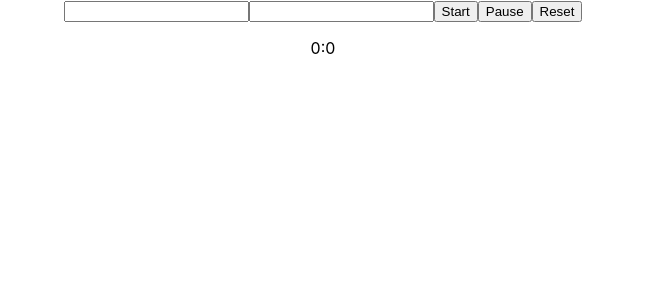
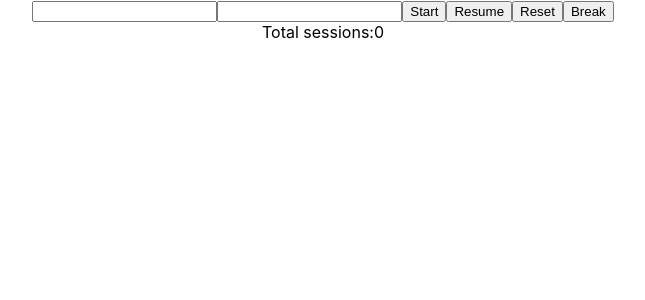
Before and after one commit to minhaj-ap/pomodoro, a React (Create React App) app: page / in a window 1280 px wide. Shown: the top 300 px of the page, without its empty margins (317-962 px from the left). Built offline with nearby package versions, Linux system fonts and the light colour scheme.

Commit message:
the whole logic is ready.

```diff
--- a/src/components/countdown.js
+++ b/src/components/countdown.js
@@ -3,17 +3,40 @@ export default function Countdown() {
   const [minute, setMinute] = useState();
   const [second, setSecond] = useState();
   const [time, setTime] = useState({ minutes: 0, seconds: 0 });
+  const [Break, setBreak] = useState(false);
+  const [BreakFreq, setBreakFreq] = useState(0);
+  const [longBreak, setLongBreak] = useState(false);
   const [run, setRun] = useState(false);
-
+  const [status, setStatus] = useState("");
+  const [breakNeed, setBreakNeed] = useState(true);
+  const [longBreakNeed, setLongBreakNeed] = useState(true);
+  const [sessions, setSessions] = useState(0);
   useEffect(() => {
-    console.log("Running " + run);
+    if (BreakFreq % 5 === 0 && BreakFreq !== 0) {
+      setBreakFreq(0);
+      setSessions((sessions) => sessions + 1);
+    }
     if (!run) return;
     let timer;
     if (run) {
       timer = setInterval(() => {
         setTime((prevTime) => {
+          if (Break) {
+            setStatus("BREAK OF 5 MINS RUNNING");
+          } else if (longBreak) {
+            setStatus("Long break started");
+          } else {
+            setStatus("TIMER RUNNING");
+          }
           if (prevTime.minutes === 0 && prevTime.seconds === 0) {
             clearInterval(timer);
+            if (!Break && longBreakNeed && BreakFreq >= 4) {
+              setLongBreak(true);
+            }
+            if (breakNeed) {
+              setBreak(true);
+            }
+            setStatus("");
             setRun(false);
             return prevTime;
           } else if (prevTime.seconds === 0) {
@@ -27,7 +50,28 @@ export default function Countdown() {
       clearInterval(timer);
     }
     return () => clearInterval(timer);
-  }, [run]);
+  }, [run, Break, breakNeed, longBreak, longBreakNeed, BreakFreq]);
+  useEffect(() => {
+    if (!Break) {
+      return;
+    }
+    if (Break) {
+      setStatus("BREAK OF 5 MINS RUNNING");
+      setTime({ minutes: 0, seconds: 3 });
+      setRun(true);
+      setBreakFreq((freq) => freq + 1);
+    }
+  }, [Break, longBreakNeed]);
+  useEffect(() => {
+    if (longBreak) {
+      setBreak(false);
+      setBreakNeed(false);
+      console.log("Long break started");
+      setStatus("Long break started");
+      setTime({ minutes: 0, seconds: 10 });
+      setRun(true);
+    }
+  }, [longBreak]);
   const handleMinute = (event) => {
     setMinute(event.target.value);
   };
@@ -35,30 +79,72 @@ export default function Countdown() {
     setSecond(event.target.value);
   };
   const handleStart = () => {
+    setLongBreak(false);
+    setBreak(false);
+    setLongBreakNeed(true);
+    setBreakNeed(true);
     const minutes = minute ? parseInt(minute) : 0;
     const seconds = second ? parseInt(second) : 0;
+    if (!minutes && !seconds) {
+      alert("Please enter a valid minute");
+      return;
+    }
     setTime({ minutes, seconds });
     setRun(true);
   };
   const handlePause = () => {
     setRun(false);
-    console.log("pause");
+  };
+  const handleResume = () => {
+    setRun(true);
   };
   const handleReset = () => {
+    setTime({ minutes: 0, seconds: 0 });
     setRun(false);
-    const minutes = minute ? parseInt(minute) : 0;
-    const seconds = second ? parseInt(second) : 0;
-    setTime({ minutes, seconds });
   };
-
+  const handleBreak = () => {
+    setRun(true);
+    setBreak(true);
+  };
+  const handleBreakNeed = () => {
+    console.log("break need triggered");
+    setBreakNeed((prevStatus) => !prevStatus);
+  };
+  const handleLongBreak = () => {
+    setLongBreakNeed(false);
+  };
   return (
     <main>
       <input value={minute} onChange={handleMinute} />
       <input value={second} onChange={handleSecond} />
-      <button onClick={handleStart}>Start</button>
-      <button onClick={handlePause}>Pause</button>
+      <button onClick={handleStart}>{run ? "Restart" : "Start"}</button>
+      {run ? (
+        <button onClick={handlePause}>Pause</button>
+      ) : (
+        <button onClick={handleResume}>Resume</button>
+      )}
       <button onClick={handleReset}>Reset</button>
-      <p>{time.minutes + ":" + time.seconds}</p>
+      <button onClick={handleBreak}>Break</button>
+      {time.seconds ? <p>{time.minutes + ":" + time.seconds}</p> : ""}
+      {status === "TIMER RUNNING" &&
+        time.seconds < 5 &&
+        breakNeed &&
+        BreakFreq < 4 && (
+          <div>
+            proceeding to short break in {time.seconds}
+            <button onClick={handleBreakNeed}>Cancel</button>
+          </div>
+        )}
+      {status === "TIMER RUNNING" && BreakFreq >= 4 && (
+        <div>
+          proceeding to long break in {time.seconds}
+          <button onClick={handleLongBreak}>Cancel</button>
+        </div>
+      )}
+      <br />
+      {status && <p>status: {status}</p>}
+      {BreakFreq > 0 && <p>total breaks:{BreakFreq}</p>}
+      Total sessions:{sessions}
     </main>
   );
 }
```
